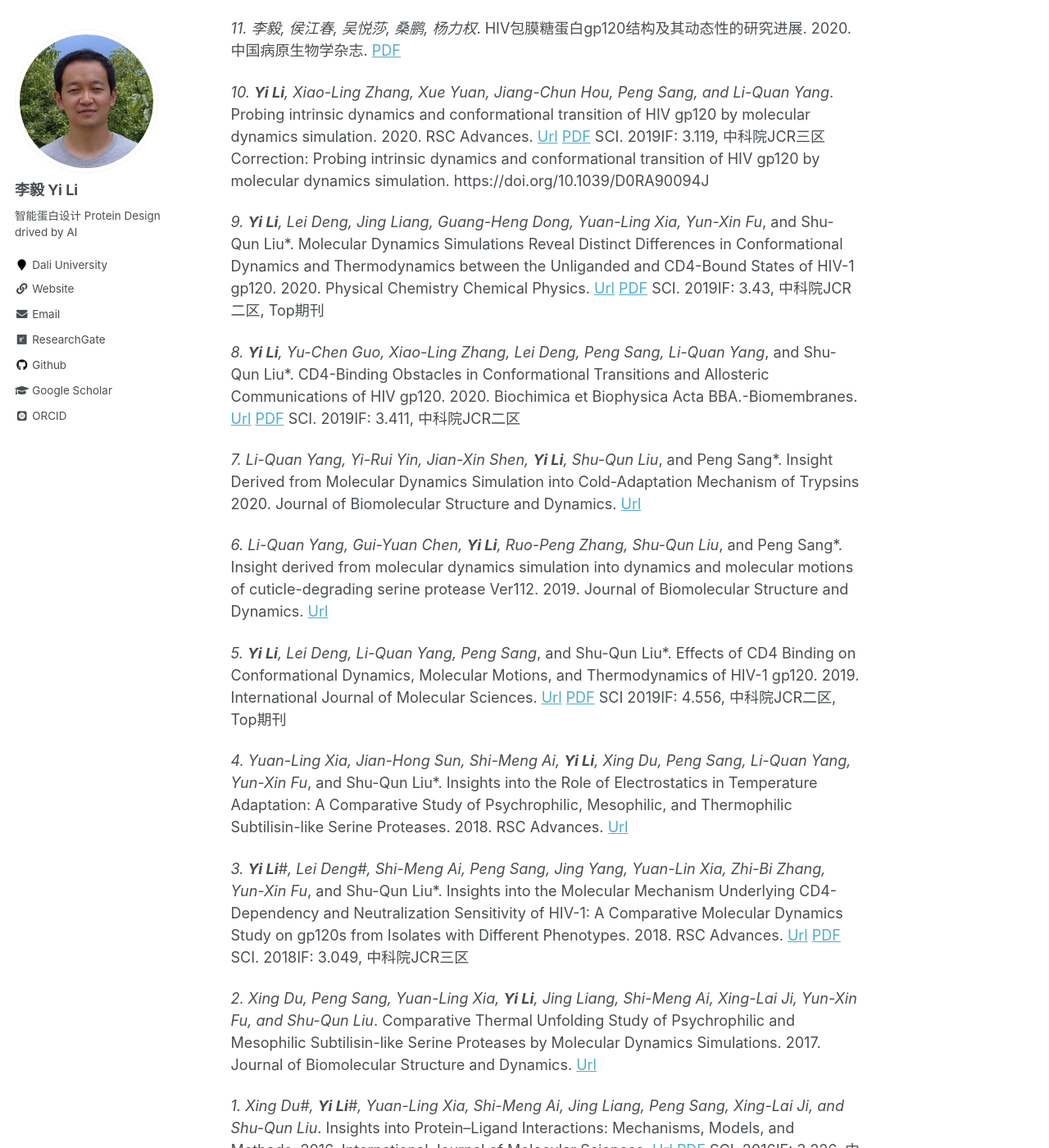
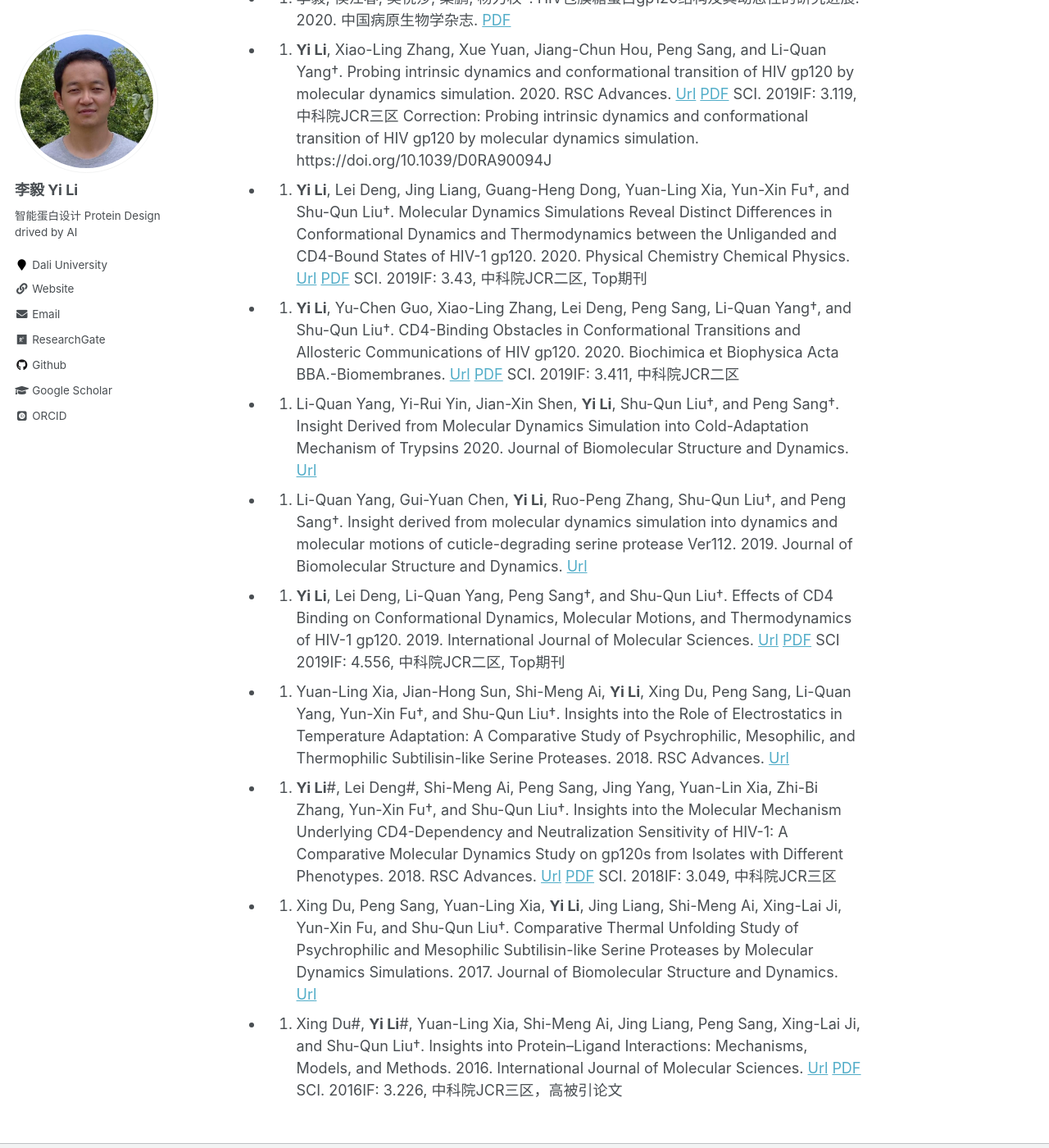
Before and after one commit to liyigerry/liyigerry.github.io, a Jekyll site: the page built from _pages/about.md, in a window 1280 px wide and 1400 px high, scrolled down 1104 px. Shown: the whole window at 82% size. Built offline with Jekyll 4.4.1, drawn with Linux system fonts in a browser that asks for light colours; some web fonts are replaced; some of the changed text lies outside the part shown.

Commit message:
Update about.md

```diff
--- a/_pages/about.md
+++ b/_pages/about.md
@@ -18,40 +18,40 @@ redirect_from:
 
 主持项目
 ======
-1. 国家自然科学基金青年项目, 62003068, 基于深度学习的病毒包膜蛋白抗原特征研究, 2021.01至2023.12, 24万元, 在研, 主持
+  * 1. 国家自然科学基金青年项目, 62003068, 基于深度学习的病毒包膜蛋白抗原特征研究, 2021.01至2023.12, 24万元, 在研, 主持
 
 参与项目
 ======
-3. 国家自然科学基金委员会, 地区科学基金项目, 32160113, 中国西南地区大疣蛛科蜘蛛系统学研究, 2022-01-01 至 2025-12-31, 36万元, 在研, 参与
-2. 国家自然科学基金委员会, 地区科学基金项目, 31960198, HIV-1抗体中和表型差异的分子机制研究, 2020-01 至 2023-12, 33万元, 在研, 参与
-1. 国家自然科学基金委员会, 重大研究计划, 91631304, 大规模多态信息的细胞溯祖理论和统计分析方法, 2017-01 至 2019-12, 275万元, 已结题, 参与
+  * 3. 国家自然科学基金委员会, 地区科学基金项目, 32160113, 中国西南地区大疣蛛科蜘蛛系统学研究, 2022-01-01 至 2025-12-31, 36万元, 在研, 参与
+  * 2. 国家自然科学基金委员会, 地区科学基金项目, 31960198, HIV-1抗体中和表型差异的分子机制研究, 2020-01 至 2023-12, 33万元, 在研, 参与
+  * 1. 国家自然科学基金委员会, 重大研究计划, 91631304, 大规模多态信息的细胞溯祖理论和统计分析方法, 2017-01 至 2019-12, 275万元, 已结题, 参与
 
 学术文章
 ======
-14. **Yi Li**, Yu-Chen Guo, Hong-Han Cheng, Xin Zeng, Xiao-Ling Zhang, Peng Sang, Ben-Hui Chen*, and Li-Quan Yang*. Deciphering gp120 sequence variation and structural dynamics in HIV neutralization phenotype by molecular dynamics simulations and graph machine learning. 2022. Proteins: Structure, Function, and Bioinformatics. [Url](https.//doi.org/10.1002/prot.26322) [PDF] [SI] [Src](https://github.com/liyigerry/gp120_md_gml)
+  * 14. **Yi Li**, Yu-Chen Guo, Hong-Han Cheng, Xin Zeng, Xiao-Ling Zhang, Peng Sang, Ben-Hui Chen†, and Li-Quan Yang†. Deciphering gp120 sequence variation and structural dynamics in HIV neutralization phenotype by molecular dynamics simulations and graph machine learning. 2022. Proteins: Structure, Function, and Bioinformatics. [Url](https.//doi.org/10.1002/prot.26322) [PDF] [SI] [Src](https://github.com/liyigerry/gp120_md_gml)
 
-  *13. 李毅, 李爽, 张晓玲, 曾新, 桑鹏, 杨力权*. 极端中和表型HIV包膜蛋白gp120的高温分子动力学模拟研究. 2022. 原子与分子物理学报. [PDF](./files/2022_原子物理.pdf)
+  * 13. 李毅, 李爽, 张晓玲, 曾新, 桑鹏, 杨力权†. 极端中和表型HIV包膜蛋白gp120的高温分子动力学模拟研究. 2022. 原子与分子物理学报. [PDF](./files/2022_原子物理.pdf)
 
-  *12. Qin Wang, Rong Fu, Hong-Han Cheng, **Yi Li**, and Shi-Yan Sui*. Analysis of the resistance of small peptides from Periplaneta americana to hydrogen peroxide-induced apoptosis in human ovarian granular cells based on RNA-seq. 2022. Gene. https://doi.org/10.1016/j.gene.2021.146120
+  * 12. Qin Wang, Rong Fu, Hong-Han Cheng, **Yi Li**, and Shi-Yan Sui†. Analysis of the resistance of small peptides from Periplaneta americana to hydrogen peroxide-induced apoptosis in human ovarian granular cells based on RNA-seq. 2022. Gene. https://doi.org/10.1016/j.gene.2021.146120
 
-  *11. 李毅, 侯江春, 吴悦莎, 桑鹏, 杨力权*. HIV包膜糖蛋白gp120结构及其动态性的研究进展. 2020. 中国病原生物学杂志. [PDF](./files/2020_病原微生物.pdf)
+  * 11. 李毅, 侯江春, 吴悦莎, 桑鹏, 杨力权†. HIV包膜糖蛋白gp120结构及其动态性的研究进展. 2020. 中国病原生物学杂志. [PDF](./files/2020_病原微生物.pdf)
 
-  *10. **Yi Li**, Xiao-Ling Zhang, Xue Yuan, Jiang-Chun Hou, Peng Sang, and Li-Quan Yang*. Probing intrinsic dynamics and conformational transition of HIV gp120 by molecular dynamics simulation. 2020. RSC Advances. [Url](https://doi.org/10.1039/D0RA06416E) [PDF](./files/2020_RSC.pdf) SCI. 2019IF: 3.119, 中科院JCR三区 Correction: Probing intrinsic dynamics and conformational transition of HIV gp120 by molecular dynamics simulation. https://doi.org/10.1039/D0RA90094J
+  * 10. **Yi Li**, Xiao-Ling Zhang, Xue Yuan, Jiang-Chun Hou, Peng Sang, and Li-Quan Yang†. Probing intrinsic dynamics and conformational transition of HIV gp120 by molecular dynamics simulation. 2020. RSC Advances. [Url](https://doi.org/10.1039/D0RA06416E) [PDF](./files/2020_RSC.pdf) SCI. 2019IF: 3.119, 中科院JCR三区 Correction: Probing intrinsic dynamics and conformational transition of HIV gp120 by molecular dynamics simulation. https://doi.org/10.1039/D0RA90094J
 
-  *9. **Yi Li**, Lei Deng, Jing Liang, Guang-Heng Dong, Yuan-Ling Xia, Yun-Xin Fu*, and Shu-Qun Liu*. Molecular Dynamics Simulations Reveal Distinct Differences in Conformational Dynamics and Thermodynamics between the Unliganded and CD4-Bound States of HIV-1 gp120. 2020. Physical Chemistry Chemical Physics. [Url](https://doi.org/10.1039/C9CP06706J) [PDF](./files/2020_PCCP.pdf) SCI. 2019IF: 3.43, 中科院JCR二区, Top期刊
+  * 9. **Yi Li**, Lei Deng, Jing Liang, Guang-Heng Dong, Yuan-Ling Xia, Yun-Xin Fu†, and Shu-Qun Liu†. Molecular Dynamics Simulations Reveal Distinct Differences in Conformational Dynamics and Thermodynamics between the Unliganded and CD4-Bound States of HIV-1 gp120. 2020. Physical Chemistry Chemical Physics. [Url](https://doi.org/10.1039/C9CP06706J) [PDF](./files/2020_PCCP.pdf) SCI. 2019IF: 3.43, 中科院JCR二区, Top期刊
 
-  *8. **Yi Li**, Yu-Chen Guo, Xiao-Ling Zhang, Lei Deng, Peng Sang, Li-Quan Yang*, and Shu-Qun Liu*. CD4-Binding Obstacles in Conformational Transitions and Allosteric Communications of HIV gp120. 2020. Biochimica et Biophysica Acta BBA.-Biomembranes. [Url](https://doi.org/10.1016/j.bbamem.2020.183217) [PDF](./files/2020_BBA.pdf) SCI. 2019IF: 3.411, 中科院JCR二区
+  * 8. **Yi Li**, Yu-Chen Guo, Xiao-Ling Zhang, Lei Deng, Peng Sang, Li-Quan Yang†, and Shu-Qun Liu†. CD4-Binding Obstacles in Conformational Transitions and Allosteric Communications of HIV gp120. 2020. Biochimica et Biophysica Acta BBA.-Biomembranes. [Url](https://doi.org/10.1016/j.bbamem.2020.183217) [PDF](./files/2020_BBA.pdf) SCI. 2019IF: 3.411, 中科院JCR二区
 
-  *7. Li-Quan Yang, Yi-Rui Yin, Jian-Xin Shen, **Yi Li**, Shu-Qun Liu*, and Peng Sang*. Insight Derived from Molecular Dynamics Simulation into Cold-Adaptation Mechanism of Trypsins 2020. Journal of Biomolecular Structure and Dynamics. [Url](https://doi.org/10.1080/07391102.2019.1635529)
+  * 7. Li-Quan Yang, Yi-Rui Yin, Jian-Xin Shen, **Yi Li**, Shu-Qun Liu†, and Peng Sang†. Insight Derived from Molecular Dynamics Simulation into Cold-Adaptation Mechanism of Trypsins 2020. Journal of Biomolecular Structure and Dynamics. [Url](https://doi.org/10.1080/07391102.2019.1635529)
 
-  *6. Li-Quan Yang, Gui-Yuan Chen, **Yi Li**, Ruo-Peng Zhang, Shu-Qun Liu*, and Peng Sang*. Insight derived from molecular dynamics simulation into dynamics and molecular motions of cuticle-degrading serine protease Ver112. 2019. Journal of Biomolecular Structure and Dynamics. [Url](https://doi.org/10.1080/07391102.2018.1471418)
+  * 6. Li-Quan Yang, Gui-Yuan Chen, **Yi Li**, Ruo-Peng Zhang, Shu-Qun Liu†, and Peng Sang†. Insight derived from molecular dynamics simulation into dynamics and molecular motions of cuticle-degrading serine protease Ver112. 2019. Journal of Biomolecular Structure and Dynamics. [Url](https://doi.org/10.1080/07391102.2018.1471418)
 
-  *5. **Yi Li**, Lei Deng, Li-Quan Yang, Peng Sang*, and Shu-Qun Liu*. Effects of CD4 Binding on Conformational Dynamics, Molecular Motions, and Thermodynamics of HIV-1 gp120. 2019. International Journal of Molecular Sciences. [Url](https://doi.org/10.3390/ijms20020260) [PDF](./files/2019_IJMS.pdf) SCI 2019IF: 4.556, 中科院JCR二区, Top期刊
+  * 5. **Yi Li**, Lei Deng, Li-Quan Yang, Peng Sang†, and Shu-Qun Liu†. Effects of CD4 Binding on Conformational Dynamics, Molecular Motions, and Thermodynamics of HIV-1 gp120. 2019. International Journal of Molecular Sciences. [Url](https://doi.org/10.3390/ijms20020260) [PDF](./files/2019_IJMS.pdf) SCI 2019IF: 4.556, 中科院JCR二区, Top期刊
 
-  *4. Yuan-Ling Xia, Jian-Hong Sun, Shi-Meng Ai, **Yi Li**, Xing Du, Peng Sang, Li-Quan Yang, Yun-Xin Fu*, and Shu-Qun Liu*. Insights into the Role of Electrostatics in Temperature Adaptation: A Comparative Study of Psychrophilic, Mesophilic, and Thermophilic Subtilisin-like Serine Proteases. 2018. RSC Advances. [Url](https://doi.org/10.1039/C8RA05845H)
+  * 4. Yuan-Ling Xia, Jian-Hong Sun, Shi-Meng Ai, **Yi Li**, Xing Du, Peng Sang, Li-Quan Yang, Yun-Xin Fu†, and Shu-Qun Liu†. Insights into the Role of Electrostatics in Temperature Adaptation: A Comparative Study of Psychrophilic, Mesophilic, and Thermophilic Subtilisin-like Serine Proteases. 2018. RSC Advances. [Url](https://doi.org/10.1039/C8RA05845H)
 
-  *3. **Yi Li**#, Lei Deng#, Shi-Meng Ai, Peng Sang, Jing Yang, Yuan-Lin Xia, Zhi-Bi Zhang, Yun-Xin Fu*, and Shu-Qun Liu*. Insights into the Molecular Mechanism Underlying CD4-Dependency and Neutralization Sensitivity of HIV-1: A Comparative Molecular Dynamics Study on gp120s from Isolates with Different Phenotypes. 2018. RSC Advances. [Url](https://doi.org/10.1039/C8RA00425K) [PDF](./files/2018_RSC.pdf) SCI. 2018IF: 3.049, 中科院JCR三区
+  * 3. **Yi Li**#, Lei Deng#, Shi-Meng Ai, Peng Sang, Jing Yang, Yuan-Lin Xia, Zhi-Bi Zhang, Yun-Xin Fu†, and Shu-Qun Liu†. Insights into the Molecular Mechanism Underlying CD4-Dependency and Neutralization Sensitivity of HIV-1: A Comparative Molecular Dynamics Study on gp120s from Isolates with Different Phenotypes. 2018. RSC Advances. [Url](https://doi.org/10.1039/C8RA00425K) [PDF](./files/2018_RSC.pdf) SCI. 2018IF: 3.049, 中科院JCR三区
 
-  *2. Xing Du, Peng Sang, Yuan-Ling Xia, **Yi Li**, Jing Liang, Shi-Meng Ai, Xing-Lai Ji, Yun-Xin Fu, and Shu-Qun Liu*. Comparative Thermal Unfolding Study of Psychrophilic and Mesophilic Subtilisin-like Serine Proteases by Molecular Dynamics Simulations. 2017. Journal of Biomolecular Structure and Dynamics. [Url](https://doi.org/10.1080/07391102.2016.1188155)
+  * 2. Xing Du, Peng Sang, Yuan-Ling Xia, **Yi Li**, Jing Liang, Shi-Meng Ai, Xing-Lai Ji, Yun-Xin Fu, and Shu-Qun Liu†. Comparative Thermal Unfolding Study of Psychrophilic and Mesophilic Subtilisin-like Serine Proteases by Molecular Dynamics Simulations. 2017. Journal of Biomolecular Structure and Dynamics. [Url](https://doi.org/10.1080/07391102.2016.1188155)
 
-  *1. Xing Du#, **Yi Li**#, Yuan-Ling Xia, Shi-Meng Ai, Jing Liang, Peng Sang, Xing-Lai Ji, and Shu-Qun Liu*. Insights into Protein–Ligand Interactions: Mechanisms, Models, and Methods. 2016. International Journal of Molecular Sciences. [Url](https://doi.org/10.3390/ijms17020144) [PDF](./files/2016_IJMS.pdf) SCI. 2016IF: 3.226, 中科院JCR三区，高被引论文
+  * 1. Xing Du#, **Yi Li**#, Yuan-Ling Xia, Shi-Meng Ai, Jing Liang, Peng Sang, Xing-Lai Ji, and Shu-Qun Liu†. Insights into Protein–Ligand Interactions: Mechanisms, Models, and Methods. 2016. International Journal of Molecular Sciences. [Url](https://doi.org/10.3390/ijms17020144) [PDF](./files/2016_IJMS.pdf) SCI. 2016IF: 3.226, 中科院JCR三区，高被引论文
```
Also changed, not shown: other parts of _pages/about.md (+1 -1 lines).
